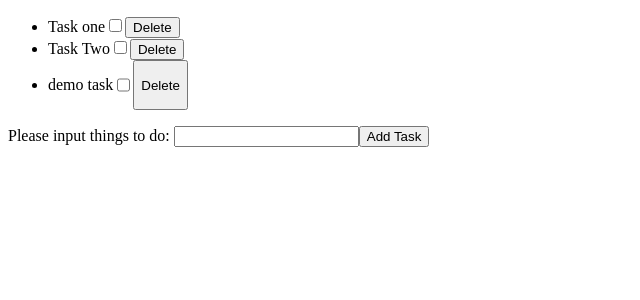
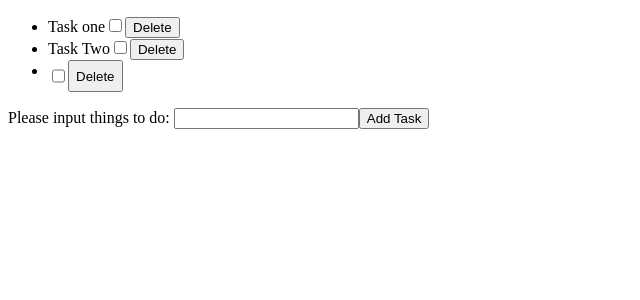
Before and after one commit to easonma97/to-do-app, a React (Create React App) app: page / in a window 1280 px wide. Shown: the top 300 px of the page, without its empty margins (0-640 px from the left). Built offline with nearby package versions, Linux system fonts and the light colour scheme.

Commit message:
Final Commit

```diff
--- a/src/input-components/input.jsx
+++ b/src/input-components/input.jsx
@@ -1,9 +1,9 @@
-function input({setToDos}) {
-    return <div>
+function input({setToDos, handleSubmit}) {
+    return <form>
         <label>Please input things to do: </label>
-        <input></input>
-        <button>Add Task</button>
-    </div>
+        <input type="text" onChange={setToDos}/>
+        <button onClick={handleSubmit}>Add Task</button>
+    </form>
 }
 
 export default input;
--- a/src/list-components/list.jsx
+++ b/src/list-components/list.jsx
@@ -1,6 +1,6 @@
 import Task from "./task";
 
-function list (props) {
+function list ({toDos}) {
 
     return <ul>
         <li>Task one
@@ -12,7 +12,7 @@ function list (props) {
             <button>Delete</button>
         </li>
         <li>
-            <Task />
+            <Task toDos={toDos}/>
         </li>
     </ul>
 }
--- a/src/list-components/task.jsx
+++ b/src/list-components/task.jsx
@@ -1,8 +1,8 @@
 import "./task.Module.css";
 
-function task (props) {
+function task ({toDos}) {
     return <div className="task">
-        <p>demo task</p>
+        <p>{toDos}</p>
         <input type="checkbox"></input>
         <button className="button">Delete</button>
     </div>
```
